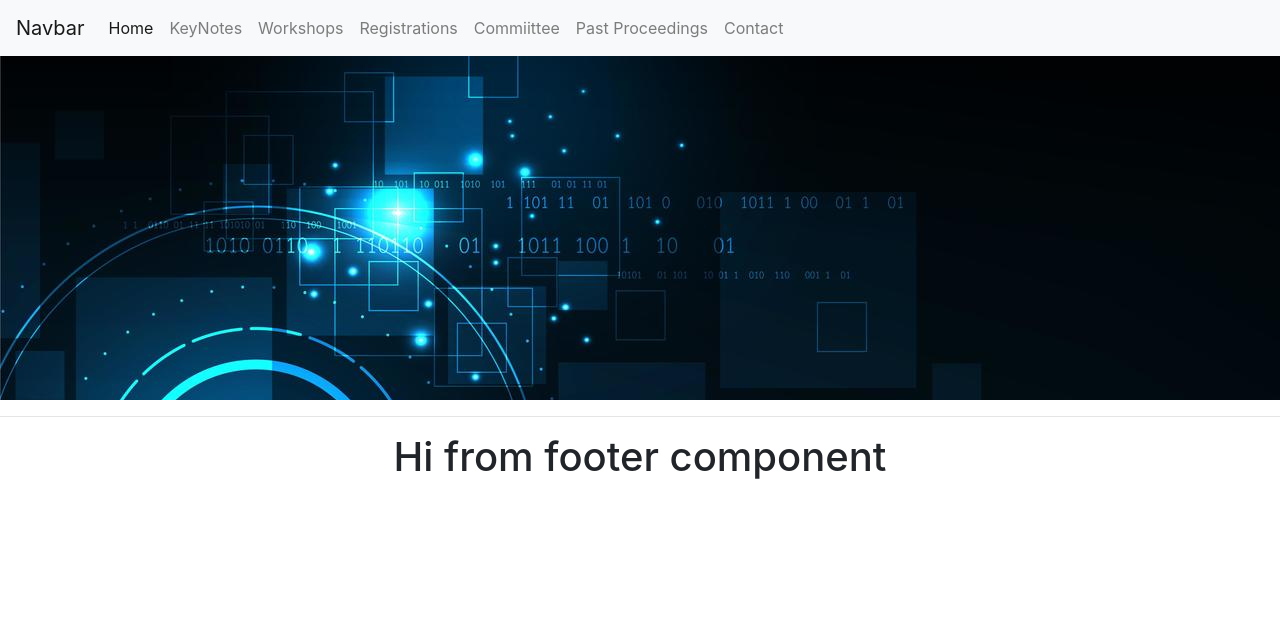
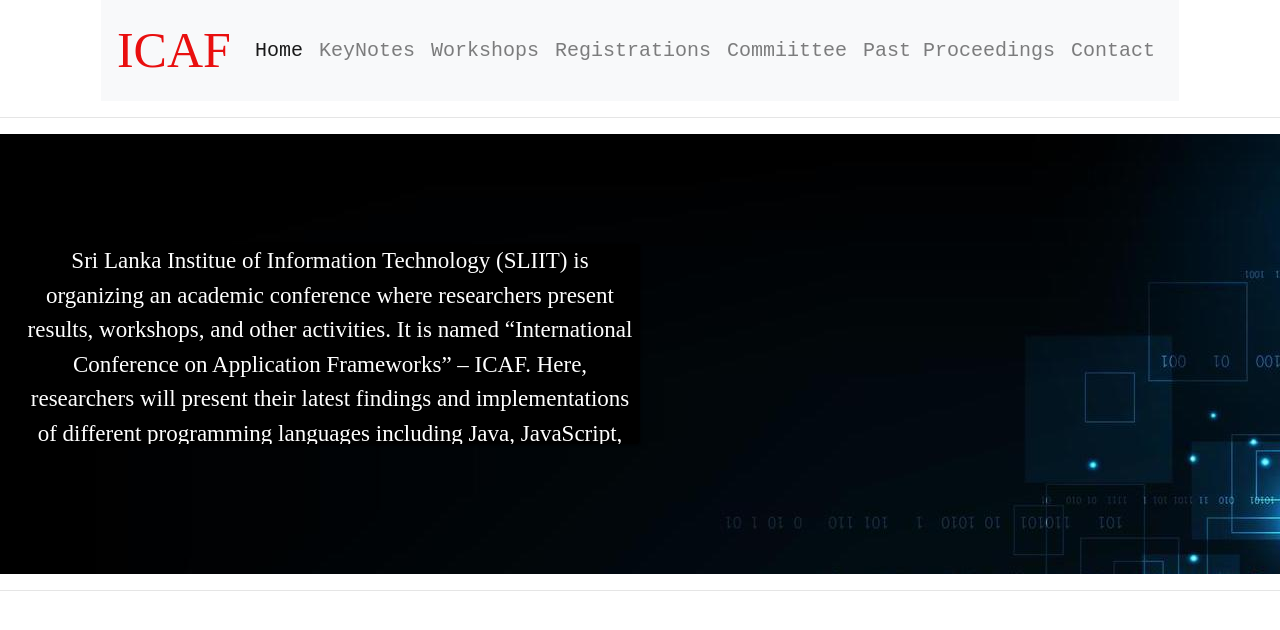
Before and after one commit to lahiruSanjeewa2971/AF-project-frontend, a React (Create React App) app: page / in a window 1280 px wide. Shown: the top 630 px of the page. Built offline with nearby package versions, Linux system fonts and the light colour scheme.

Commit message:
Add Home component and do some editing

```diff
--- a/package.json
+++ b/package.json
@@ -3,6 +3,7 @@
   "version": "0.1.0",
   "private": true,
   "dependencies": {
+    "@material-ui/core": "^4.11.4",
     "@testing-library/jest-dom": "^5.12.0",
     "@testing-library/react": "^11.2.7",
     "@testing-library/user-event": "^12.8.3",
--- a/src/App.js
+++ b/src/App.js
@@ -3,6 +3,7 @@ import React from 'react';
 import './App.css';
 import Header from "./components/Header";
 import Footer from "./components/Footer";
+import Home from "./components/Home";
 
 
 function App() {
@@ -10,6 +11,8 @@ function App() {
     <div className="App">
       <Header/>
       <hr/>
+      <Home/>
+      <hr/>
       <Footer/>
     </div>
   );
--- /dev/null
+++ b/src/components/CSSs/Header.css
@@ -0,0 +1,25 @@
+.main{
+    font-family: monospace;
+    font-size: larger;
+    display: flex;
+    justify-content: space-around;
+    align-items: center;
+    overflow: hidden;
+    width: 100%;
+}
+#logo{
+    text-decoration: none;
+    text-transform: uppercase;
+    color: rgb(233, 15, 15);
+    font-size: 50px;
+    font-family: Herculanum;
+}
+nav ul li a{
+    text-decoration: none;
+    color: rgb(13, 233, 185);
+    padding: 0 15px;
+    font-size: 20px;
+}
+nav ul li a:hover{
+    color: red;
+}
--- /dev/null
+++ b/src/components/CSSs/Home.css
@@ -0,0 +1,4 @@
+section{
+    font-size: 23px;
+    font-family: Gabriola;
+}
--- a/src/components/Footer.js
+++ b/src/components/Footer.js
@@ -3,7 +3,7 @@ import React from 'react'
 function Footer(){
     return(
         <div>
-            <h1>Hi from footer component</h1>
+
         </div>
     )
 }
--- a/src/components/Header.js
+++ b/src/components/Header.js
@@ -1,24 +1,13 @@
 import React from "react";
-import Background from "../images/Background.jpeg";
 import "bootstrap/dist/css/bootstrap.css";
-
-/**
- *
- * @returns backgroundImage: "url(" + { Background } + ")"
- */
-var sectionStyle = {
-  width: "100%",
-  height: "400px",
-  backgroundImage: `url(${Background})`,
-};
+import './CSSs/Header.css';
 
 function Header() {
   return (
-    <div>
-      <section style={sectionStyle}>
-        <nav class="navbar navbar-expand-lg navbar-light bg-light">
-            <a class="navbar-brand" href="/">
-                Navbar
+    <div className="main">
+        <nav className="navbar navbar-expand-lg navbar-light bg-light">
+            <a class="navbar-brand" id="logo" href="/">
+                ICAF
             </a>
             <button
                 class="navbar-toggler"
@@ -70,7 +59,7 @@ function Header() {
             </ul>
           </div>
         </nav>
-      </section>
+
     </div>
   );
 }
--- /dev/null
+++ b/src/components/Home.js
@@ -0,0 +1,38 @@
+import React from 'react';
+import "./CSSs/Home.css";
+import Background from "../images/Background.jpeg";
+import { Card, Grid } from '@material-ui/core';
+
+
+var sectionStyle = {
+    width: "100%",
+    height: "440px",
+    backgroundImage: `url(${Background})`,
+};
+var setColor = {
+    color: "white",
+    backgroundColor: "black",
+    width: "820px",
+    height: '200px'
+
+}
+
+function Home(){
+    return(
+        <div>
+            <section style={sectionStyle}>
+                <Grid xs={6} container style={{paddingTop:'110px', paddingLeft:'20px'}}>
+                    <Card style={setColor}>
+                        Sri Lanka Institue of Information Technology (SLIIT) is organizing an academic conference where researchers present results, workshops, and
+                        other activities. It is named “International Conference on Application Frameworks” – ICAF.
+                        Here, researchers will present their latest findings and implementations of different programming languages
+                        including Java, JavaScript, Python, ...
+                        Conference will be physically held at SLIIT. Only registered participants can attend the event.
+                    </Card>
+                </Grid>
+            </section>
+
+        </div>
+    )
+}
+export default Home;
```
Also changed, not shown: src/images/Background.jpeg, 1 other file (tests, documents, lock files or other folders).
